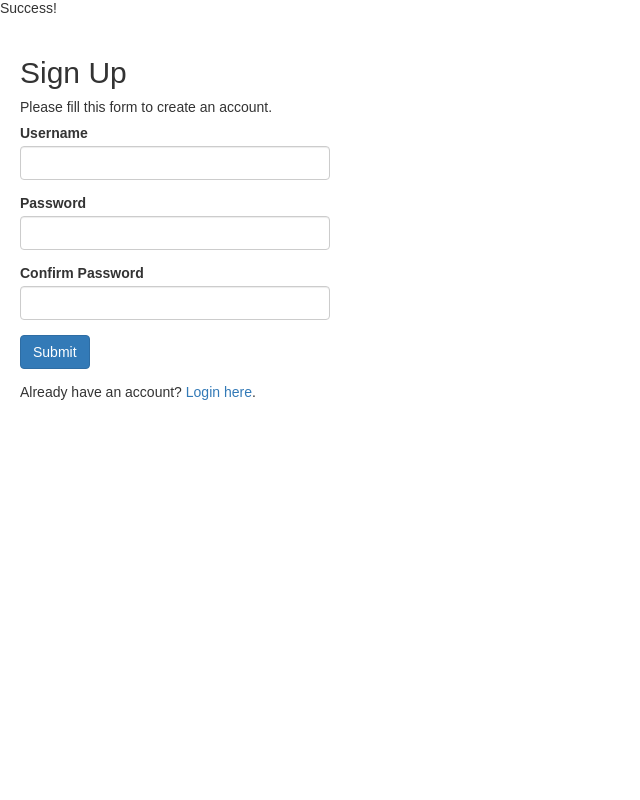
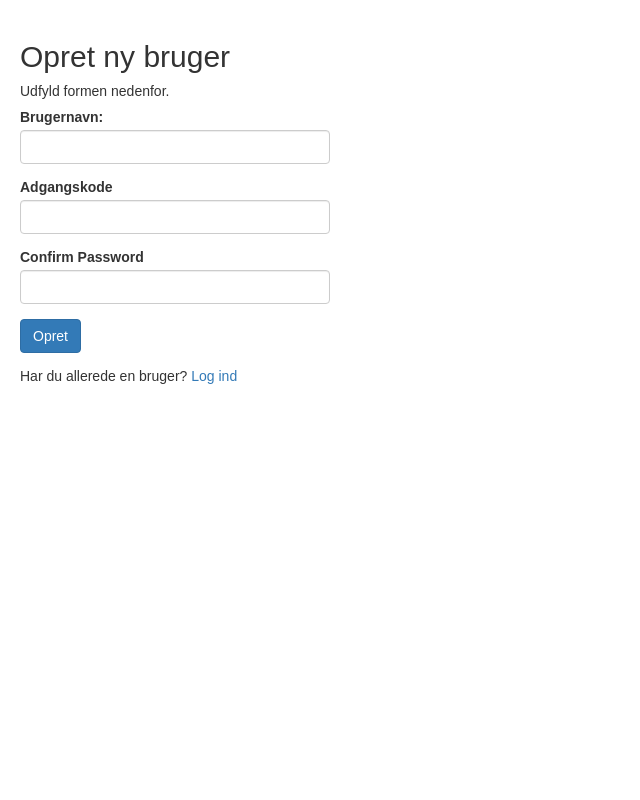
Before and after one commit to Emmapalmkvist/MRIQA, a PHP site: page /register.php in a window 1280 px wide. Shown: the whole page, without its empty margins (0-640 px from the left). Run offline with PHP 8.4, Linux system fonts and the light colour scheme; data that the repository does not hold is empty.

Commit message:
Dots til password - brugergrænseflade ændret til dansk

```diff
--- a/config.php
+++ b/config.php
@@ -10,8 +10,9 @@ $db = "qaspeciale";
 $mysqli = new mysqli($servername, $username, $password, $db, 8085);
 
 // Check connection
-if($mysqli === false){
+if($mysqli === false)
+{
     die("ERROR: Could not connect. " . $mysqli->connect_error);
 }
-else echo "Success!"
+
 ?>
--- a/register.php
+++ b/register.php
@@ -107,28 +107,28 @@ if($_SERVER["REQUEST_METHOD"] == "POST"){
 </head>
 <body>
     <div class="wrapper">
-        <h2>Sign Up</h2>
-        <p>Please fill this form to create an account.</p>
+        <h2>Opret ny bruger</h2>
+        <p>Udfyld formen nedenfor.</p>
         <form action="<?php echo htmlspecialchars($_SERVER["PHP_SELF"]); ?>" method="post">
             <div class="form-group <?php echo (!empty($username_err)) ? 'has-error' : ''; ?>">
-                <label>Username</label>
+                <label>Brugernavn:</label>
                 <input type="text" name="Brugernavn" class="form-control" value="<?php echo $Brugernavn; ?>">
                 <span class="help-block"><?php echo $username_err; ?></span>
             </div>
             <div class="form-group <?php echo (!empty($password_err)) ? 'has-error' : ''; ?>">
-                <label>Password</label>
-                <input type="Adgangskode" name="Adgangskode" class="form-control" value="<?php echo $Adgangskode; ?>">
+                <label>Adgangskode</label>
+                <input type="password" name="Adgangskode" class="form-control" value="<?php echo $Adgangskode; ?>">
                 <span class="help-block"><?php echo $password_err; ?></span>
             </div>
             <div class="form-group <?php echo (!empty($confirm_password_err)) ? 'has-error' : ''; ?>">
                 <label>Confirm Password</label>
-                <input type="Adgangskode" name="confirm_password" class="form-control" value="<?php echo $confirm_password; ?>">
+                <input type="password" name="confirm_password" class="form-control" value="<?php echo $confirm_password; ?>">
                 <span class="help-block"><?php echo $confirm_password_err; ?></span>
             </div>
             <div class="form-group">
-                <input type="submit" class="btn btn-primary" value="Submit">
+                <input type="submit" class="btn btn-primary" value="Opret">
             </div>
-            <p>Already have an account? <a href="login.php">Login here</a>.</p>
+            <p>Har du allerede en bruger? <a href="login.php">Log ind</a></p>
         </form>
     </div>
 </body>
```
Also changed, not shown: login.php (+11 -16 lines).
